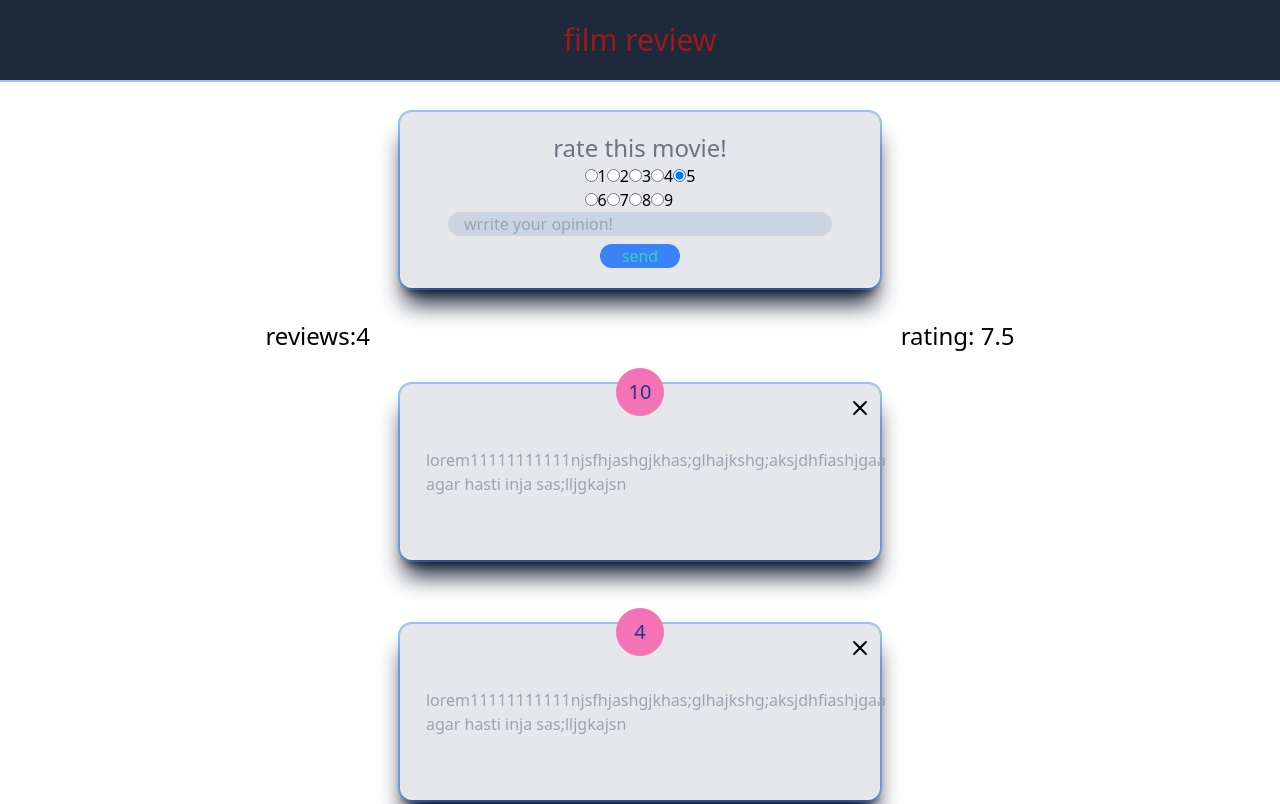
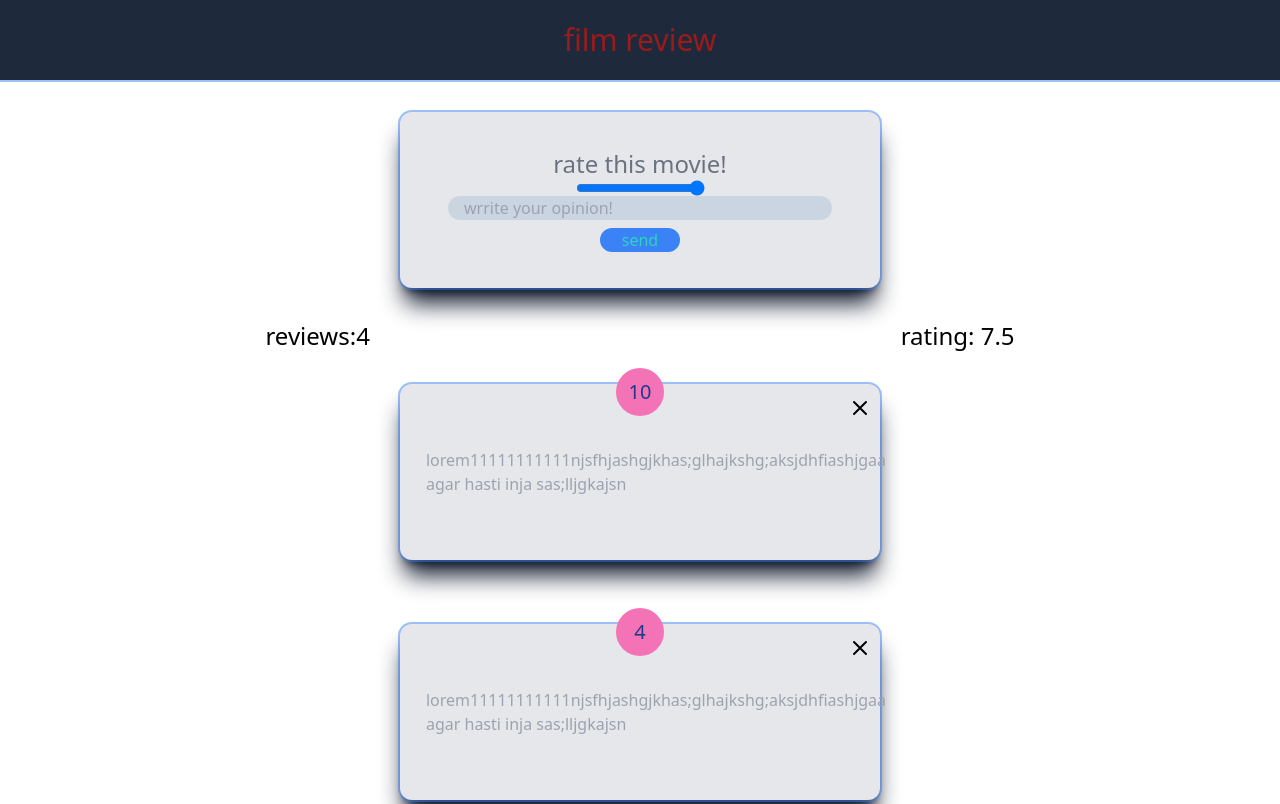
Before and after one commit to himanal/movie-review, a React (Create React App) app: page / in a window 1280 px wide. Shown: the top 804 px of the page. Built offline with nearby package versions, Linux system fonts and the light colour scheme.

Commit message:
change rating card with input range

```diff
--- a/src/component/RatingSelect.jsx
+++ b/src/component/RatingSelect.jsx
@@ -1,116 +1,22 @@
-import React, { useState } from 'react'
+import React, {  useState } from 'react'
 
 const RatingSelect = () => {
-    const [selected, setSelected]=useState(5)
+    const [selected, setSelected]=useState()
+
 
     const handleChange=(e)=>{
         setSelected(e.target.value)
+
     }
+    console.log(selected)
+
   return (
-   <ul  className='grid grid-cols-5 only:'>
-       <li >
-           <input
 
+       <div className='flex flex-col justify-center items-center'>
+           <input type="range" name='rating' id='rateVloume' min={0} max={10} onChange={handleChange} />
+           <label htmlFor="rateVloume" className='text-2xl text-red-400'>{selected}</label>
 
-            type="radio"
-            id='num1'
-            name='rating'
-            value='1'
-            onChange={handleChange}
-            checked={selected === 1}           />
-            <label htmlFor="num1" >1</label>
-       </li>
-       <li>
-           <input
-
-            type="radio"
-            id='num2'
-            name='rating'
-            value='2'
-            onChange={handleChange}
-            checked={selected === 2}           />
-            <label htmlFor="num2">2</label>
-       </li>
-
-
-       <li>
-           <input
-
-            type="radio"
-            id='num3'
-            name='rating'
-            value='3'
-            onChange={handleChange}
-            checked={selected === 3}           />
-            <label htmlFor="num3">3</label>
-       </li>
-       <li>
-           <input
-
-            type="radio"
-            id='num4'
-            name='rating'
-            value='4'
-            onChange={handleChange}
-            checked={selected === 4}           />
-            <label htmlFor="num4">4</label>
-       </li>
-       <li>
-           <input
-
-            type="radio"
-            id='num5'
-            name='rating'
-            value='5'
-            onChange={handleChange}
-            checked={selected === 5}           />
-            <label htmlFor="num5">5</label>
-       </li>
-       <li>
-           <input
-
-            type="radio"
-            id='num6'
-            name='rating'
-            value='6'
-            onChange={handleChange}
-            checked={selected === 6}           />
-            <label htmlFor="num6">6</label>
-       </li>
-       <li>
-           <input
-
-            type="radio"
-            id='num7'
-            name='rating'
-            value='7'
-            onChange={handleChange}
-            checked={selected === 7}           />
-            <label htmlFor="num7">7</label>
-       </li>
-       <li>
-           <input
-
-            type="radio"
-            id='num8'
-            name='rating'
-            value='8'
-            onChange={handleChange}
-            checked={selected === 8}           />
-            <label htmlFor="num8">8</label>
-       </li>
-       <li>
-           <input
-
-            type="radio"
-            id='num9'
-            name='rating'
-            value='9'
-            onChange={handleChange}
-            checked={selected === 9}           />
-            <label htmlFor="num9">9</label>
-       </li>
-   </ul>
+       </div>
   )
 }
 
```
